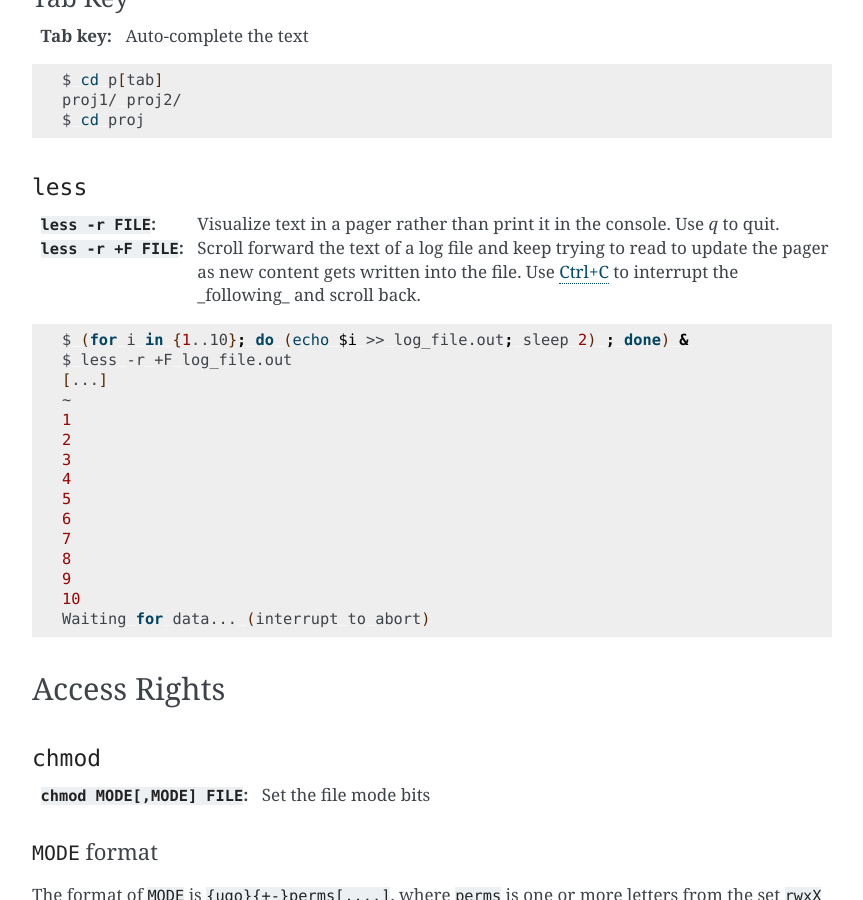
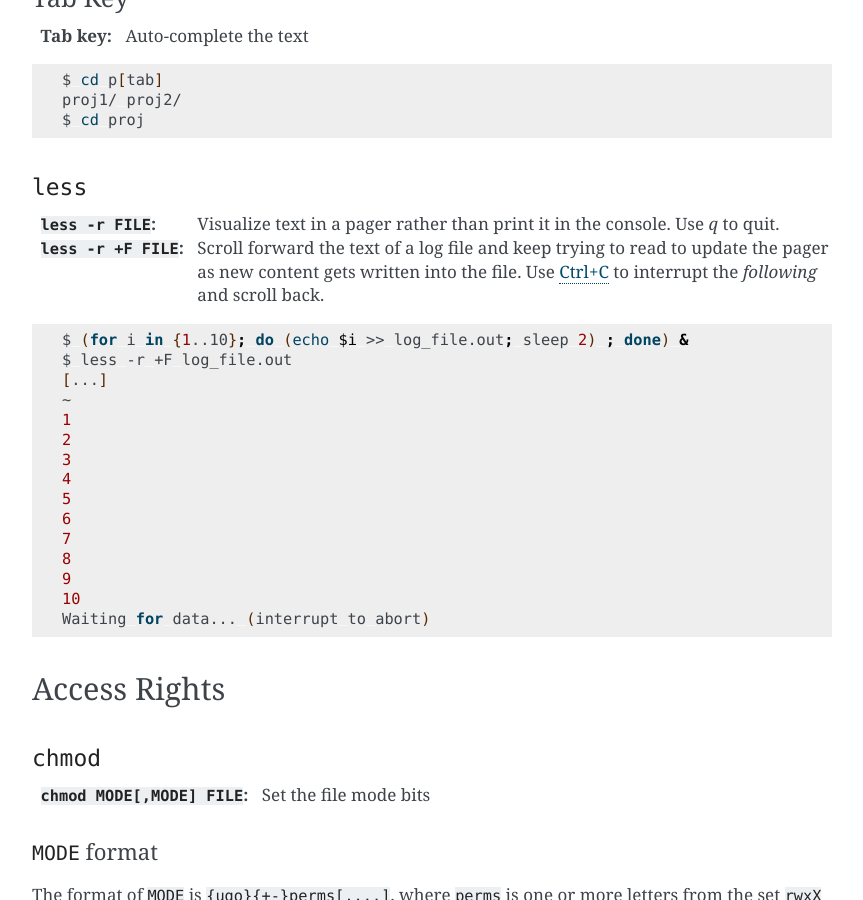
Before and after one commit to satyaog/cli-cheatsheet, a Sphinx documentation site: the page built from docs/source/index.rst, in a window 1280 px wide and 900 px high, scrolled down 1339 px. Shown: the whole window, without its empty margins (168-1031 px from the left). Built offline with Sphinx 7.4.7, drawn with Linux system fonts in a browser that asks for light colours.

```diff
--- a/docs/source/index.rst
+++ b/docs/source/index.rst
@@ -112,7 +112,7 @@ Tab Key
                       console. Use `q` to quit.
 :``less -r +F FILE``: Scroll forward the text of a log file and keep trying to
                       read to update the pager as new content gets written into
-                      the file. Use `Ctrl+C`_ to interrupt the _following_ and
+                      the file. Use `Ctrl+C`_ to interrupt the *following* and
                       scroll back.
 
 .. code-block:: bash
```
